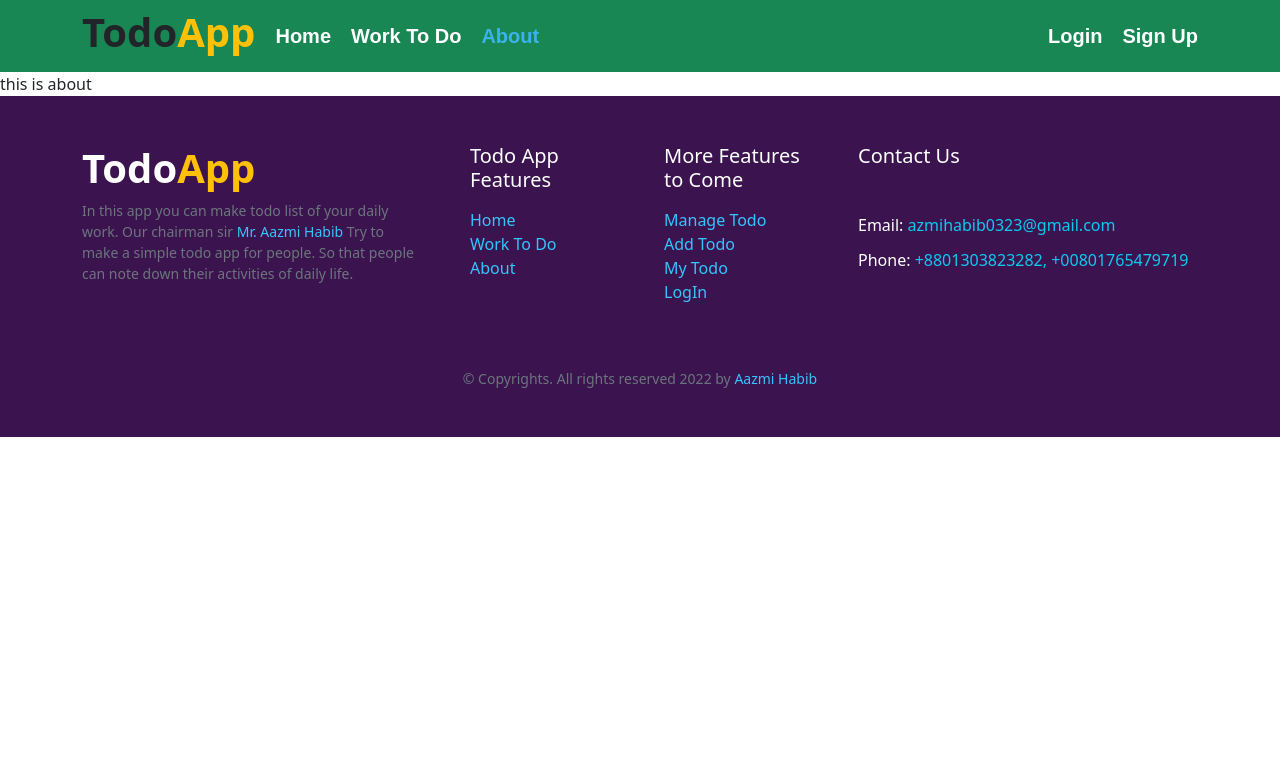
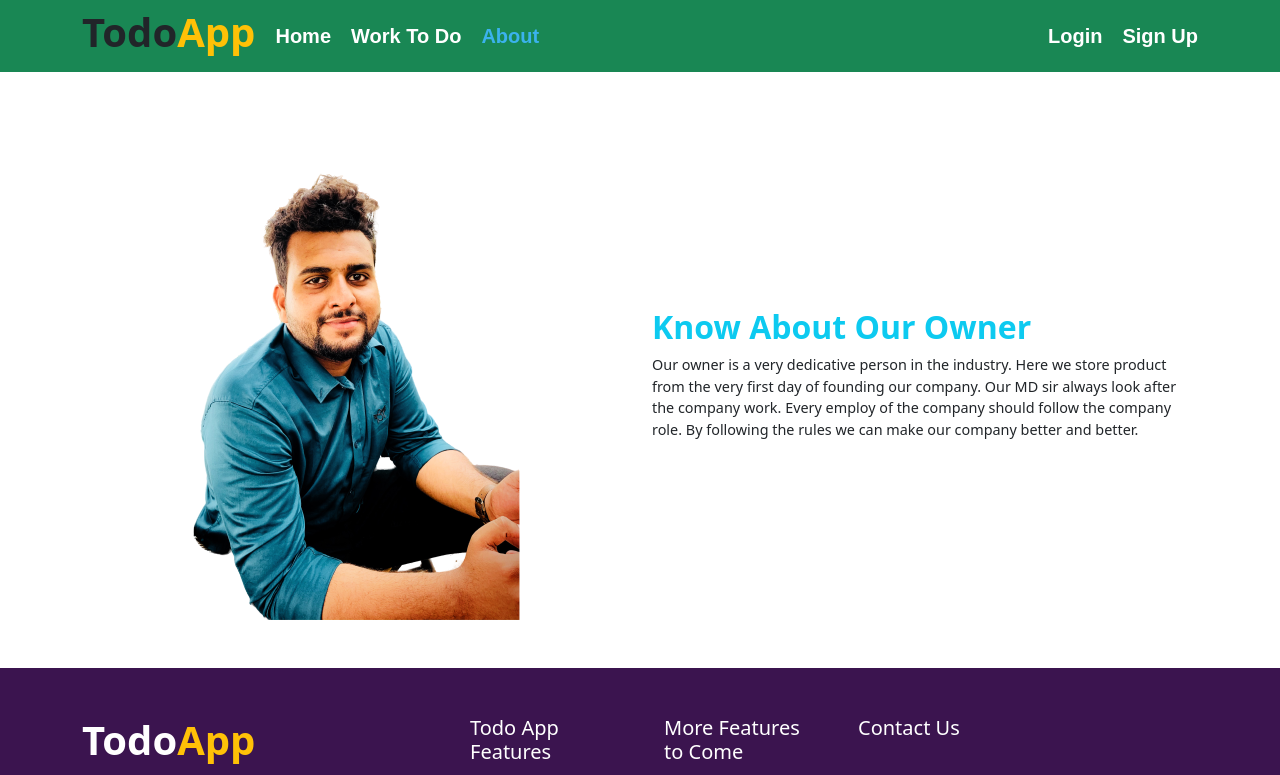
Before and after one commit to azmi0323/to-do-app-client, a React (Create React App) app: page /about in a window 1280 px wide. Shown: the top 775 px of the page. Built offline with nearby package versions, Linux system fonts and the light colour scheme; no server answers.

Commit message:
style added

```diff
--- a/src/App.js
+++ b/src/App.js
@@ -9,6 +9,7 @@ import WorkToDo from "./Components/WorkToDo/WorkToDo";
 import SignUp from "./Components/SignUp/SignUp";
 import Footer from "./Components/Footer/Footer";
 import RequireAuth from "./Components/RequirAuth";
+import NotFound from "./Components/NotFound/NotFound";
 
 
 function App() {
@@ -26,6 +27,7 @@ function App() {
 
         <Route path="/login" element={<Login></Login>}></Route>
         <Route path="/signUp" element={<SignUp></SignUp>}></Route>
+        <Route path="*" element={<NotFound></NotFound>}></Route>
       </Routes>
       <Footer></Footer>
     </div>
--- a/src/Components/About/About.js
+++ b/src/Components/About/About.js
@@ -1,9 +1,21 @@
 import React from 'react';
-
+import owner from '../../img/owner.png'
 const About = () => {
     return (
         <div>
-            this is about
+             <div className="container my-5">
+        <div className="row d-flex align-items-center justify-content-center">
+          <div className="col-md-6">
+            <img src={owner} className="img-resize img-fluid" alt="" />
+          </div>
+          <div className="col-md-6 mt-4">
+            <h2 className="text-info fw-bold">Know About Our Owner</h2>
+            <p className="text-small">
+              Our owner is a very dedicative person in the industry. Here we store product from the very first day of founding our company. Our MD sir always look after the company work. Every employ of the company should follow the company role. By following the rules we can make our company better and better.
+            </p>
+          </div>
+        </div>
+      </div>
         </div>
     );
 };
--- /dev/null
+++ b/src/Components/NotFound/NotFound.js
@@ -0,0 +1,12 @@
+import React from 'react';
+import notFound from '../../img/notFound.png'
+const NotFound = () => {
+    return (
+        <div>
+            <img src={notFound} className='img-fluid my-5' alt="" />
+            <h3 className='text-center mb-5 fw-bold text-danger'>Page Not Found</h3>
+        </div>
+    );
+};
+
+export default NotFound;
--- a/src/Components/WorkToDo/WorkToDo.js
+++ b/src/Components/WorkToDo/WorkToDo.js
@@ -1,10 +1,19 @@
-import React from 'react';
+import React, { useState } from "react";
+import { Card, CardGroup } from "react-bootstrap";
 
 const WorkToDo = () => {
-    return (
-        <div className=" my-5 mx-auto w-50 px-5 py-3 form-container">
+  const [todoName, setTodoName] = useState("");
+  const [todoBody, setTodoBody] = useState("");
+
+  const handleSubmit = (event) => {
+    event.preventDefault();
+  };
+
+  return (
+    <div>
+      <div className=" my-5 mx-auto w-50 px-5 py-3 form-container">
         <div className="">
-          <form className=" mx-auto">
+          <form onSubmit={handleSubmit} className=" mx-auto">
             <h3 className="text-center text-primary fw-bold pt-4">
               Add Todo Task
             </h3>
@@ -15,6 +24,7 @@ const WorkToDo = () => {
               className="w-100 input-field"
               type="text"
               name=""
+              onChange={(e) => setTodoName(e.target.value)}
               id=""
               required
             />
@@ -22,10 +32,10 @@ const WorkToDo = () => {
               Task Details:
             </label>
             <input
-
               className="w-100 input-field"
               type="textarea"
               name="textarea"
+              onChange={(e) => setTodoBody(e.target.value)}
               id=""
               required
             />
@@ -34,12 +44,23 @@ const WorkToDo = () => {
               type="submit"
               value="Add Task"
             />
-
-
           </form>
         </div>
       </div>
-    );
+      <div>
+        <div>
+          <CardGroup>
+            <Card>
+              <Card.Body>
+                <Card.Title>{todoName}</Card.Title>
+                <Card.Text>{todoBody}</Card.Text>
+              </Card.Body>
+            </Card>
+          </CardGroup>
+        </div>
+      </div>
+    </div>
+  );
 };
 
 export default WorkToDo;
```
Also changed, not shown: src/img/notFound.png (added), src/img/owner.png (added).
